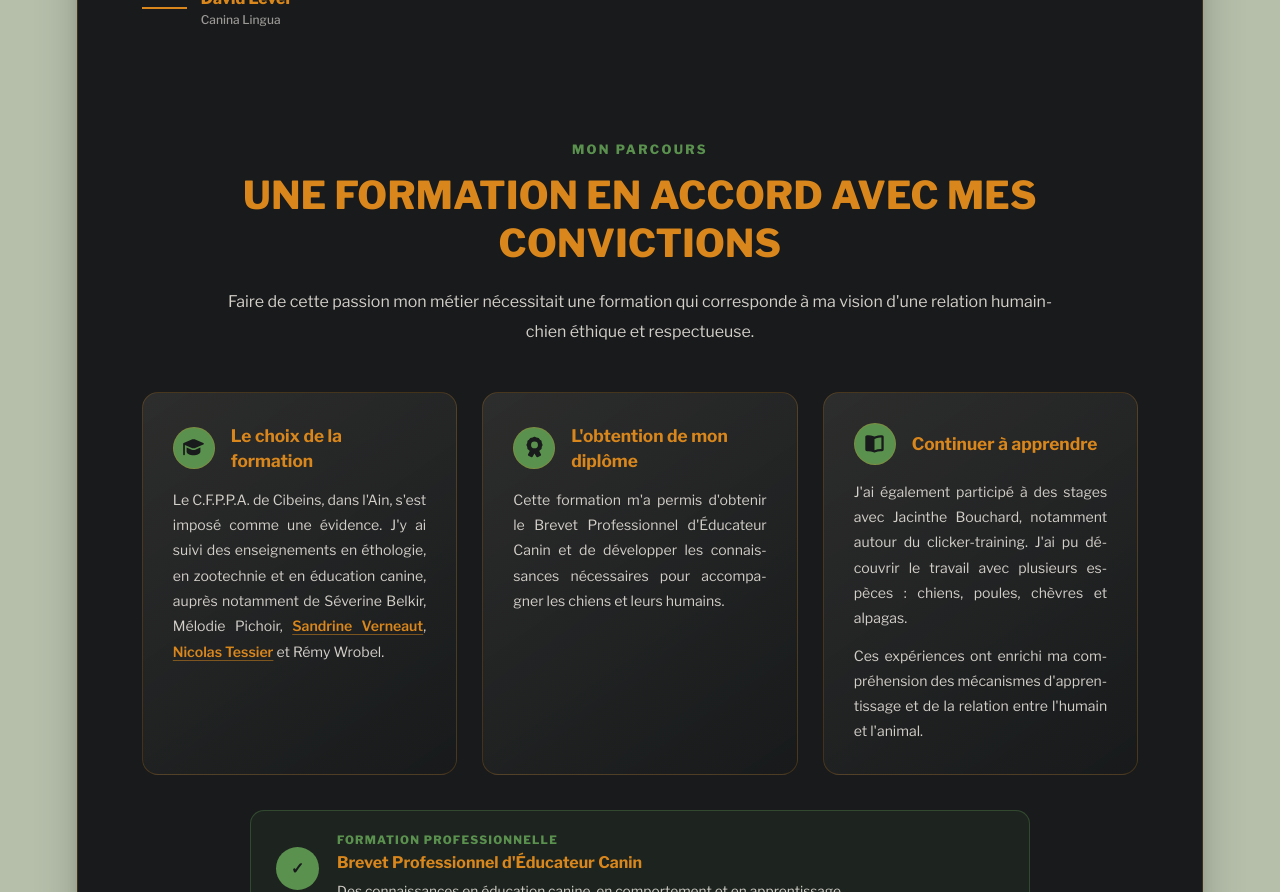
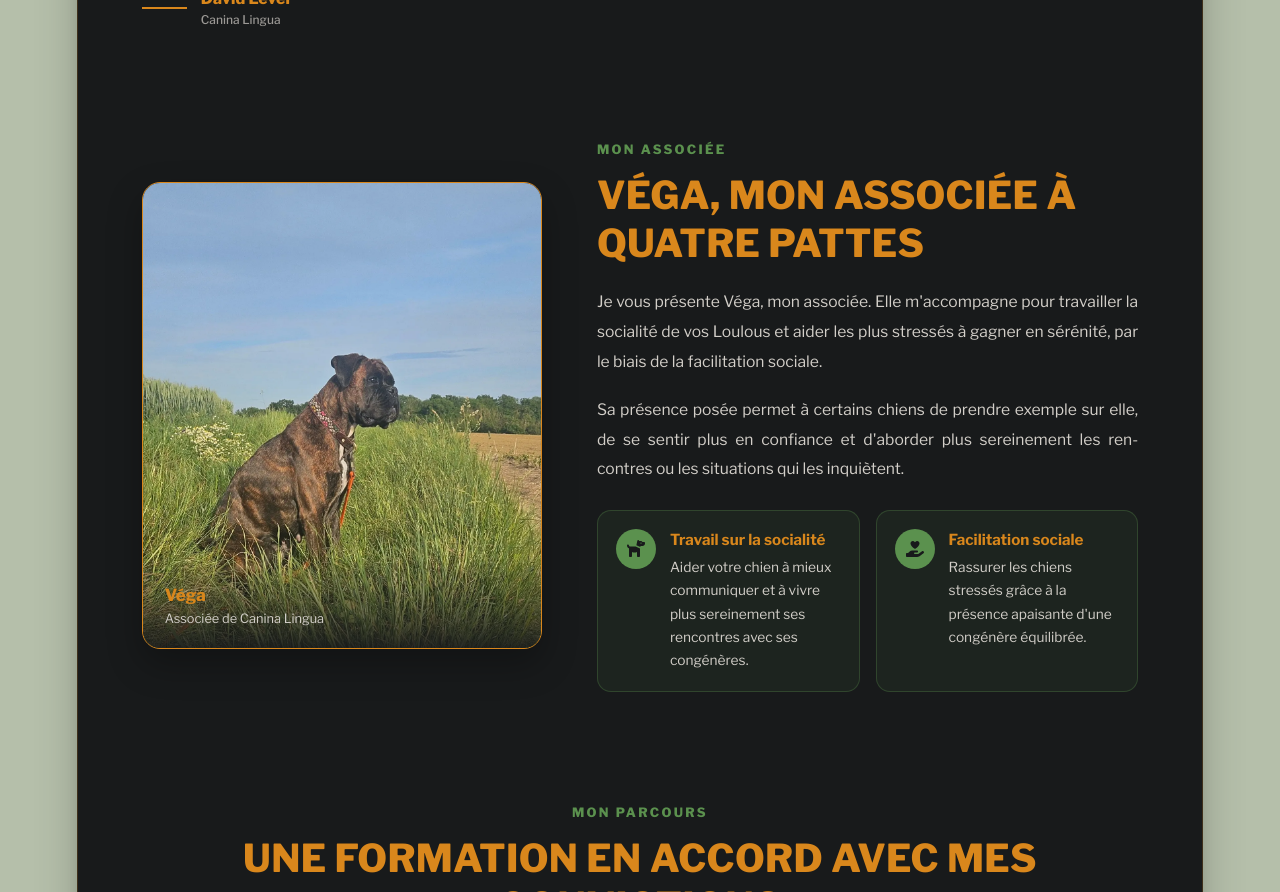
Before and after one commit to CaninaLingua/Canina-Lingua, a React (Vite) app: page /a-propos in a window 1280 px wide. Shown: the part 1580-2472 px from the top of the page. Built offline with nearby package versions, Linux system fonts and the light colour scheme.

Commit message:
some changes in texts + added Véga part in about page / home section + fixed some responsive formats

```diff
--- a/src/css/About.css
+++ b/src/css/About.css
@@ -284,6 +284,7 @@
 
 .about-main-title,
 .about-story-copy h2,
+.about-vega-copy h2,
 .about-journey-heading h2,
 .about-philosophy-feature-copy h2,
 .about-group-heading h2,
@@ -317,6 +318,7 @@
 }
 
 .about-story-copy > p,
+.about-vega-copy > p,
 .about-field-copy > p,
 .about-support-content > p {
     margin: 0 0 18px;
@@ -400,6 +402,129 @@
     color: rgba(211, 207, 201, 0.7);
     font-size: 0.75rem;
     font-weight: 500;
+}
+
+/********************************
+******** VEGA ********************
+********************************/
+
+.about-vega {
+    display: grid;
+    grid-template-columns: minmax(0, 0.85fr) minmax(0, 1.15fr);
+    align-items: center;
+    gap: 55px;
+    margin: 0 auto 110px;
+    scroll-margin-top: 100px;
+}
+
+.about-vega-photo {
+    position: relative;
+    width: min(100%, 420px);
+    min-width: 0;
+    justify-self: center;
+    aspect-ratio: 6 / 7;
+    margin: 0;
+    overflow: hidden;
+
+    border: 1.5px solid var(--color-gold);
+    border-radius: 18px;
+    box-shadow: 0 15px 35px rgba(0, 0, 0, 0.28);
+}
+
+.about-vega-photo > img {
+    width: 100%;
+    height: 100%;
+    object-fit: cover;
+    object-position: center 40%;
+    transition: transform 0.6s ease;
+}
+
+.about-vega-photo:hover > img {
+    transform: scale(1.035);
+}
+
+.about-vega-photo-label {
+    position: absolute;
+    right: 0;
+    bottom: 0;
+    left: 0;
+    display: flex;
+    flex-direction: column;
+    gap: 4px;
+    padding: 30px 22px 20px;
+
+    color: var(--color-white);
+    background: linear-gradient(
+        transparent,
+        rgba(24, 26, 27, 0.92)
+    );
+}
+
+.about-vega-photo-label span {
+    color: var(--color-gold);
+    font-size: 1.05rem;
+    font-weight: 800;
+}
+
+.about-vega-photo-label small {
+    font-size: 0.8rem;
+    line-height: 1.5;
+}
+
+.about-vega-copy {
+    min-width: 0;
+}
+
+.about-vega-roles {
+    display: grid;
+    grid-template-columns: repeat(2, minmax(0, 1fr));
+    gap: 16px;
+    margin-top: 26px;
+}
+
+.about-vega-role {
+    display: flex;
+    align-items: flex-start;
+    gap: 14px;
+    min-width: 0;
+    padding: 18px;
+
+    background: rgba(91, 145, 78, 0.09);
+    border: 1px solid rgba(91, 145, 78, 0.3);
+    border-radius: 14px;
+}
+
+.about-vega-role-icon {
+    display: flex;
+    flex-shrink: 0;
+    align-items: center;
+    justify-content: center;
+    width: 40px;
+    height: 40px;
+
+    color: var(--color-dark-gray);
+    background: var(--color-green);
+    border-radius: 50%;
+
+    font-size: 1rem;
+}
+
+.about-vega-role > div {
+    min-width: 0;
+}
+
+.about-vega-role strong {
+    display: block;
+    margin-bottom: 4px;
+    color: var(--color-gold);
+    font-size: 0.95rem;
+    line-height: 1.5;
+}
+
+.about-vega-role p {
+    margin: 0;
+    font-size: 0.86rem;
+    line-height: 1.7;
 }
 
 /********************************
@@ -1366,6 +1491,7 @@
 
     /******** JOURNEY ********/
 
+    .about-vega,
     .about-journey,
     .about-values,
     .about-philosophy-feature,
@@ -1374,6 +1500,17 @@
         margin-bottom: 80px;
     }
 
+    /******** VEGA ********/
+
+    .about-vega {
+        grid-template-columns: minmax(0, 1fr);
+        gap: 30px;
+    }
+
+    .about-vega-photo {
+        width: min(100%, 380px);
+    }
+
     .about-journey-content {
         grid-template-columns: minmax(0, 1fr);
         gap: 18px;
@@ -1517,6 +1654,13 @@
     .about-contact-cta {
         padding: 40px 30px;
     }
+
+    /******** CENTERED HEADINGS ********/
+
+    .about-section .about-eyebrow {
+        display: block;
+        text-align: center;
+    }
 }
 
 /********************************
@@ -1583,6 +1727,7 @@
 
     .about-main-title,
     .about-story-copy h2,
+    .about-vega-copy h2,
     .about-journey-heading h2,
     .about-philosophy-feature-copy h2,
     .about-group-heading h2,
@@ -1625,6 +1770,7 @@
 
     /******** SECTION SPACING ********/
 
+    .about-vega,
     .about-journey,
     .about-values,
     .about-philosophy-feature,
@@ -1633,6 +1779,31 @@
         margin-bottom: 80px;
     }
 
+    /******** VEGA ********/
+
+    .about-vega {
+        grid-template-columns: minmax(0, 0.8fr) minmax(0, 1.2fr);
+        gap: 30px;
+    }
+
+    .about-vega-photo {
+        width: min(100%, 320px);
+    }
+
+    .about-vega-copy > p {
+        font-size: 0.9rem;
+        line-height: 1.8;
+    }
+
+    .about-vega-roles {
+        grid-template-columns: minmax(0, 1fr);
+        gap: 12px;
+    }
+
+    .about-vega-role {
+        padding: 15px;
+    }
+
     .about-journey-heading {
         margin-bottom: 30px;
     }
@@ -1872,6 +2043,14 @@
     #about-main-contact {
         max-width: 100%;
     }
+
+    /******** CENTERED HEADINGS ********/
+
+    .about-section .about-eyebrow {
+        display: block;
+        text-align: center;
+    }
+
 }
 
 /********************************
@@ -1951,6 +2130,7 @@
 
     .about-main-title,
     .about-story-copy h2,
+    .about-vega-copy h2,
     .about-journey-heading h2,
     .about-group-heading h2,
     .about-field-copy h2,
@@ -1976,18 +2156,41 @@
     }
 
     .about-story-copy > p,
+    .about-vega-copy > p,
     .about-field-copy > p,
     .about-support-content > p {
         font-size: 0.92rem;
         line-height: 1.8;
     }
 
+    .about-vega,
     .about-journey,
     .about-values,
     .about-philosophy-feature,
     .about-field,
     .about-support {
         margin-bottom: 65px;
+    }
+
+    /******** VEGA MOBILE ********/
+
+    .about-vega {
+        grid-template-columns: minmax(0, 1fr);
+        gap: 28px;
+    }
+
+    .about-vega-photo {
+        width: min(100%, 320px);
+    }
+
+    .about-vega-roles {
+        grid-template-columns: minmax(0, 1fr);
+        gap: 12px;
+        margin-top: 22px;
+    }
+
+    .about-vega-role {
+        padding: 15px;
     }
 
     .about-journey-heading {
@@ -2245,6 +2448,15 @@
         font-size: 0.93rem;
         line-height: 1.8;
     }
+
+    /******** CENTERED HEADINGS ********/
+
+    .about-section .about-eyebrow {
+        display: block;
+        text-align: center;
+    }
+
+
 }
 
 /********************************
@@ -2329,6 +2541,7 @@
 
     /******** SECTION SPACING ********/
 
+    .about-vega,
     .about-journey,
     .about-values,
     .about-philosophy-feature,
@@ -2337,6 +2550,17 @@
         margin-bottom: 55px;
     }
 
+    /******** VEGA ********/
+
+    .about-vega {
+        grid-template-columns: minmax(0, 1fr);
+        gap: 25px;
+    }
+
+    .about-vega-photo {
+        width: min(100%, 300px);
+    }
+
     .about-journey-heading {
         margin-bottom: 28px;
     }
@@ -2509,6 +2733,15 @@
     #about-main-contact {
         max-width: 100%;
     }
+
+    /******** CENTERED HEADINGS ********/
+
+    .about-section .about-eyebrow {
+        display: block;
+        text-align: center;
+    }
+
+
 }
 
 /********************************
@@ -2517,6 +2750,7 @@
 
 @media (min-width: 900px) {
     .about-story-copy > p,
+    .about-vega-copy > p,
     .about-philosophy-feature-copy > p,
     .about-journey-text > p,
     .about-field-copy > p,
--- a/src/css/Contact.css
+++ b/src/css/Contact.css
@@ -1,4 +1,3 @@
-
 @import url('https://fonts.googleapis.com/css2?family=Libre+Franklin:wght@400;500;600;700&display=swap');
 
 /* Global variables */
@@ -74,6 +73,7 @@
     align-items: center;
     position: relative;
     overflow: hidden;
+    overflow: clip;
     margin: auto;
 }
 
--- a/src/css/Home.css
+++ b/src/css/Home.css
@@ -697,6 +697,11 @@
     margin: 0 0 17px;
 }
 
+/* Véga mention */
+.home-intro-copy > p strong {
+    color: var(--color-gold);
+}
+
 .home-intro-signature {
     display: flex;
     align-items: center;
--- a/src/pages/About.jsx
+++ b/src/pages/About.jsx
@@ -6,7 +6,9 @@ import {
     faBookOpen,
     faHeart,
     faBone,
-    faComments
+    faComments,
+    faDog,
+    faHandHoldingHeart
 } from "@fortawesome/free-solid-svg-icons";
 
 import useRevealOnScroll from "../hooks/useRevealOnScroll";
@@ -22,6 +24,8 @@ import davidWorkingLandscape from "../assets/img/img_david_level/Canina_Lingua_D
 import davidValuesPhoto from "../assets/img/img_david_level/Canina_Lingua_David_Level_photo_4.webp";
 import davidBeachWalk from "../assets/img/img_david_level/Canina_Lingua_David_Level_photo_5.webp";
 import davidWorkingPortrait from "../assets/img/img_david_level/Canina_Lingua_David_Level_photo_6.webp";
+
+import vegaPhoto from "../assets/img/img_vega/Canina_Lingua_Vega_photo_1.webp";
 
 function About() {
     useRevealOnScroll(
@@ -54,10 +58,7 @@ function About() {
 
                     <p className="about-hero-banner-subtitle">
                         Découvrez mon parcours, les raisons qui m'ont amené à créer Canina Lingua et les valeurs
-                        qui guident mon métier d'éducateur canin. Passionné par les chiens
-                        et leur bien-être, je privilégie une approche éthique et éthologique,
-                        fondée sur la compréhension de leurs comportements,
-                        de leurs émotions et de leurs besoins.
+                        qui guident mon métier de passion d'éducateur comportementaliste canin.
                     </p>
 
                     <div className="about-hero-banner-stats">
@@ -151,6 +152,91 @@ function About() {
                             <span>
                                 Mieux se comprendre pour mieux vivre ensemble
                             </span>
+                        </div>
+                    </div>
+                </div>
+
+                {/* 1 BIS. MEET VÉGA */}
+                <div className="about-vega" id="vega">
+                    <figure className="about-vega-photo fade-in-side-left">
+                        <img
+                            src={vegaPhoto}
+                            alt="Canina Lingua - Véga, l'associée de David Level, assise dans un champ"
+                            loading="lazy"
+                            decoding="async"
+                        />
+
+                        <figcaption className="about-vega-photo-label">
+                            <span>Véga</span>
+                            <small>Associée de Canina Lingua</small>
+                        </figcaption>
+                    </figure>
+
+                    <div className="about-vega-copy fade-in-side-right">
+                        <span className="about-eyebrow">
+                            Mon associée
+                        </span>
+
+                        <h2>
+                            Véga, mon associée à quatre pattes
+                        </h2>
+
+                        <p>
+                            Je vous présente Véga, mon associée. Elle
+                            m'accompagne pour travailler la socialité de
+                            vos Loulous et aider les plus stressés à gagner
+                            en sérénité, par le biais de la facilitation sociale.
+                        </p>
+
+                        <p>
+                            Sa présence posée permet à certains chiens de
+                            prendre exemple sur elle, de se sentir plus en
+                            confiance et d'aborder plus sereinement les
+                            rencontres ou les situations qui les inquiètent.
+                        </p>
+
+                        <div className="about-vega-roles">
+                            <div className="about-vega-role">
+                                <span className="about-vega-role-icon">
+                                    <FontAwesomeIcon
+                                        icon={faDog}
+                                        aria-hidden="true"
+                                    />
+                                </span>
+
+                                <div>
+                                    <strong>
+                                        Travail sur la socialité
+                                    </strong>
+
+                                    <p>
+                                        Aider votre chien à mieux communiquer
+                                        et à vivre plus sereinement ses
+                                        rencontres avec ses congénères.
+                                    </p>
+                                </div>
+                            </div>
+
+                            <div className="about-vega-role">
+                                <span className="about-vega-role-icon">
+                                    <FontAwesomeIcon
+                                        icon={faHandHoldingHeart}
+                                        aria-hidden="true"
+                                    />
+                                </span>
+
+                                <div>
+                                    <strong>
+                                        Facilitation sociale
+                                    </strong>
+
+                                    <p>
+                                        Rassurer les chiens stressés grâce
+                                        à la présence apaisante d'une
+                                        congénère équilibrée.
+                                    </p>
+                                </div>
+                            </div>
                         </div>
                     </div>
                 </div>
--- a/src/pages/Home.jsx
+++ b/src/pages/Home.jsx
@@ -246,6 +246,13 @@ function Home() {
                             dans de bonnes conditions.
                         </p>
 
+                        <p>
+                            Au quotidien, je travaille aux côtés de mon associée
+                            <strong> Véga</strong>, qui m’accompagne notamment pour
+                            travailler la socialité de vos Loulous et aider
+                            les plus stressés à gagner en sérénité.
+                        </p>
+
                         <div className="home-intro-signature">
                             <FontAwesomeIcon
                                 icon={faPaw}
@@ -258,7 +265,7 @@ function Home() {
                             to="/a-propos"
                             className="home-button"
                         >
-                            Découvrir mon parcours
+                            En apprendre plus sur moi
                             <FontAwesomeIcon icon={faArrowRight} />
                         </Link>
                     </div>
```
Also changed, not shown: src/pages/Contact.jsx (+15 -3 lines), src/pages/Services.jsx (+2 -5 lines).
